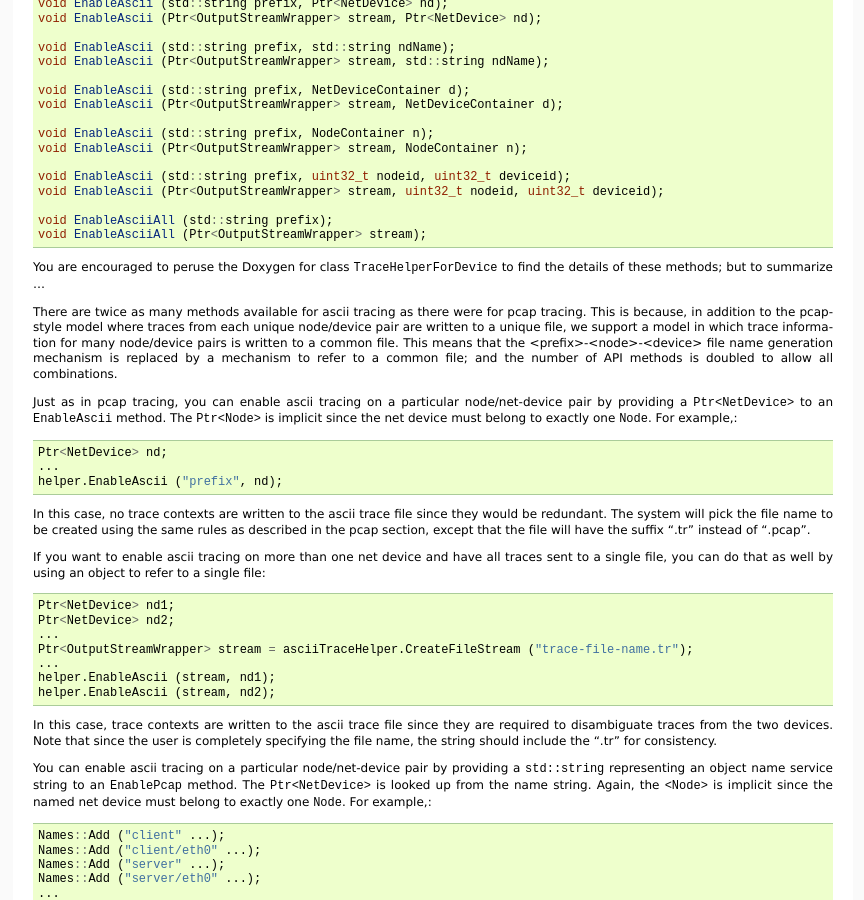
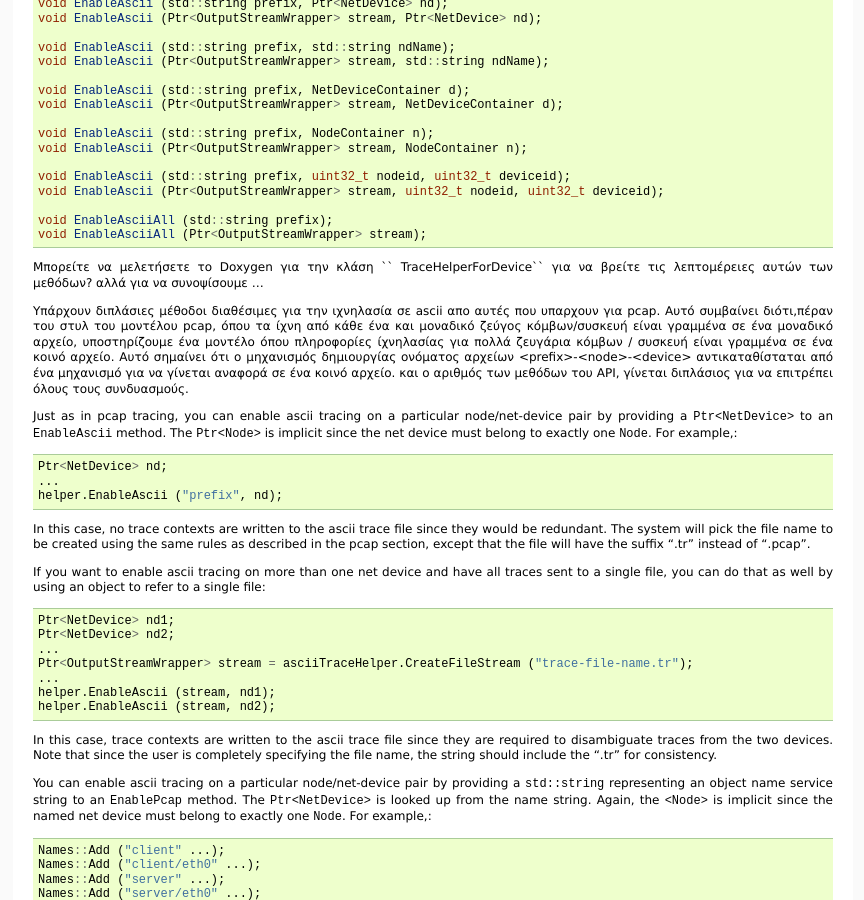
Before and after one commit to maupatras/ns3_team_2B, a Sphinx documentation site: the page built from ns-3.22/doc/manual-gr/source/tracing.rst, in a window 1280 px wide and 900 px high, scrolled down 7323 px. Shown: the whole window, without its empty margins (217-1081 px from the left). Built offline with Sphinx 7.4.7, drawn with Linux system fonts in a browser that asks for light colours; formulas are drawn with MathJax 3; pages that are not in the unit, such as notebooks, are missing from menus.

Commit message:
Update tracing.rst

```diff
--- a/ns-3.22/doc/manual-gr/source/tracing.rst
+++ b/ns-3.22/doc/manual-gr/source/tracing.rst
@@ -1024,16 +1024,31 @@ ascii διαθέσιμες. Aυτές οι μέθοδοι θα λειτουργ
   void EnableAsciiAll (std::string prefix);
   void EnableAsciiAll (Ptr<OutputStreamWrapper> stream);
 
-You are encouraged to peruse the Doxygen for class ``TraceHelperForDevice`` to
-find the details of these methods; but to summarize ...
-
-There are twice as many methods available for ascii tracing as there were for
-pcap tracing. This is because, in addition to the pcap-style model where traces
-from each unique node/device pair are written to a unique file, we support a
-model in which trace information for many node/device pairs is written to a
-common file.  This means that the <prefix>-<node>-<device> file name generation
-mechanism is replaced by a mechanism to refer to a common file; and the number
-of API methods is doubled to allow all combinations.
+..
+ You are encouraged to peruse the Doxygen for class ``TraceHelperForDevice`` to
+ find the details of these methods; but to summarize ...
+
+Μπορείτε να μελετήσετε το Doxygen για την κλάση `` TraceHelperForDevice`` για να
+βρείτε τις λεπτομέρειες αυτών των μεθόδων? αλλά για να συνοψίσουμε ...
+
+..
+ There are twice as many methods available for ascii tracing as there were for
+ pcap tracing. This is because, in addition to the pcap-style model where traces
+ from each unique node/device pair are written to a unique file, we support a
+ model in which trace information for many node/device pairs is written to a
+ common file.  This means that the <prefix>-<node>-<device> file name generation
+ mechanism is replaced by a mechanism to refer to a common file; and the number
+ of API methods is doubled to allow all combinations.
+
+Υπάρχουν διπλάσιες μέθοδοι διαθέσιμες για την ιχνηλασία σε ascii απο αυτές που
+υπαρχουν για pcap. Αυτό συμβαίνει διότι,πέραν του στυλ του μοντέλου pcap, όπου
+τα ίχνη από κάθε ένα και μοναδικό ζεύγος κόμβων/συσκευή είναι γραμμένα σε ένα
+μοναδικό αρχείο, υποστηρίζουμε ένα μοντέλο όπου πληροφορίες ίχνηλασίας για πολλά
+ζευγάρια κόμβων / συσκευή είναι γραμμένα σε ένα κοινό αρχείο. Αυτό σημαίνει ότι
+ο μηχανισμός δημιουργίας ονόματος αρχείων <prefix>-<node>-<device> αντικαταθίσταται
+από ένα μηχανισμό για να γίνεται αναφορά σε ένα κοινό αρχείο. και ο αριθμός των
+μεθόδων του API, γίνεται διπλάσιος για να επιτρέπει όλους τους συνδυασμούς.
+
 
 Just as in pcap tracing, you can enable ascii tracing on a particular
 node/net-device pair by providing a ``Ptr<NetDevice>`` to an ``EnableAscii``
```
